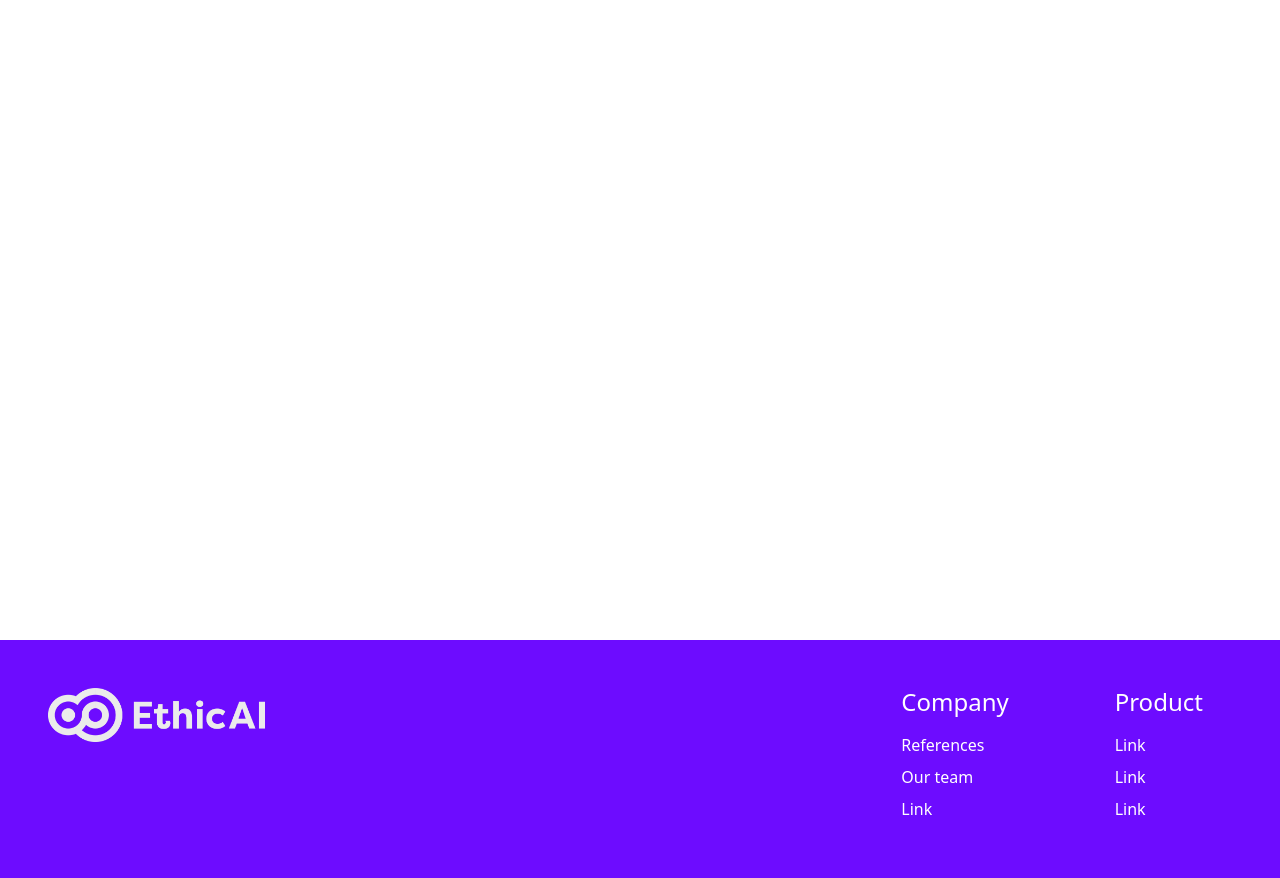
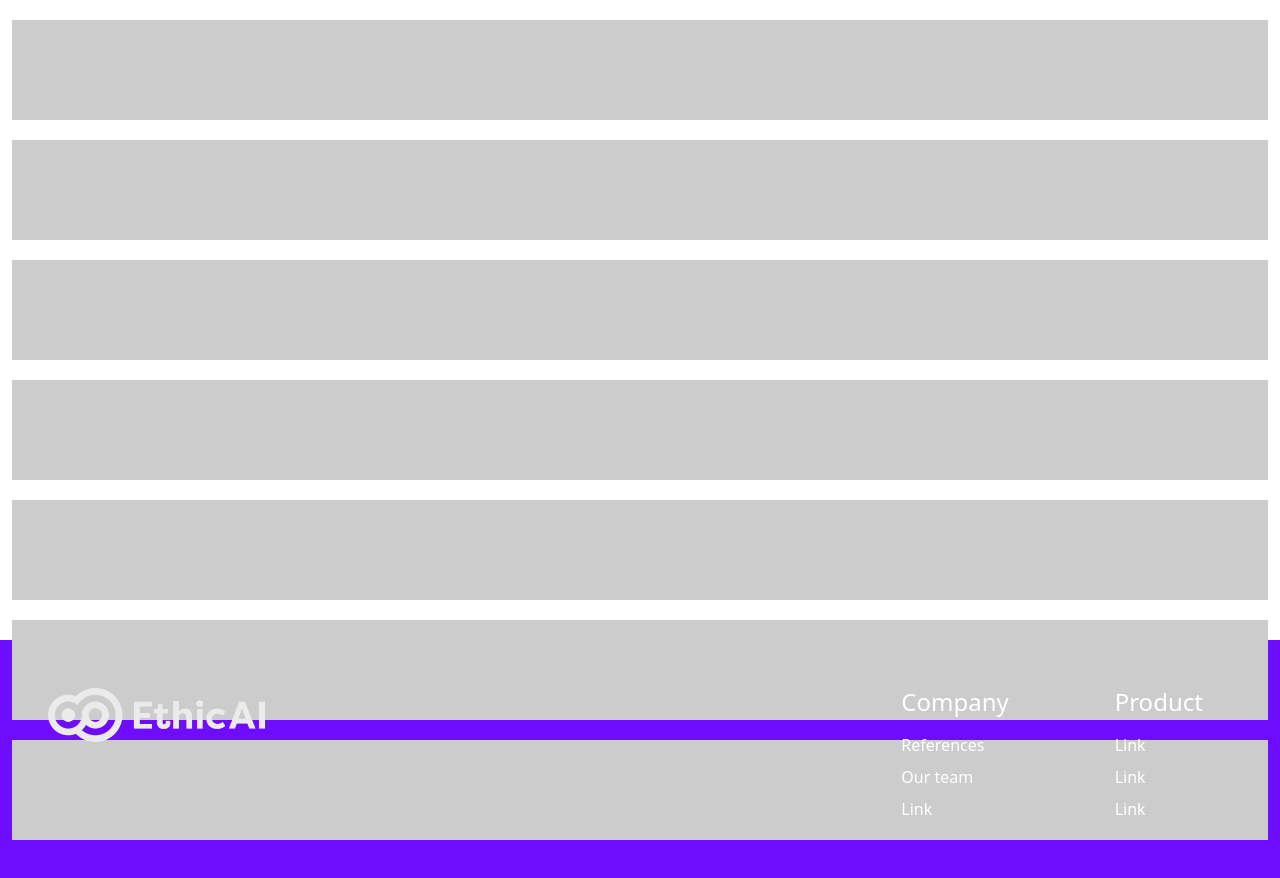
Before and after one commit to harslash/EthicAI, a Vue app in the folder project/ethicai-spa/: page /references in a window 1280 px wide. Shown: the part 260-1138 px from the top of the page. Built offline with nearby package versions, Linux system fonts and the light colour scheme.

Commit message:
edit references

```diff
--- a/project/ethicai-spa/src/components/pages/references-page.vue
+++ b/project/ethicai-spa/src/components/pages/references-page.vue
@@ -1,8 +1,32 @@
 <template>
     <nav-bar />
-    <div class="container-fluid page-container text-center ">
+    <div class="container-fluid page-container text-center">
         <div class="row h-25">
            <h1><u> References </u> </h1>
+        </div>
+        <div class="row">
+            <!-- Add seven full-width gray rectangles here -->
+            <div class="col-md-12">
+                <div class="gray-rectangle"></div>
+            </div>
+            <div class="col-md-12">
+                <div class="gray-rectangle"></div>
+            </div>
+            <div class="col-md-12">
+                <div class="gray-rectangle"></div>
+            </div>
+            <div class="col-md-12">
+                <div class="gray-rectangle"></div>
+            </div>
+            <div class="col-md-12">
+                <div class="gray-rectangle"></div>
+            </div>
+            <div class="col-md-12">
+                <div class="gray-rectangle"></div>
+            </div>
+            <div class="col-md-12">
+                <div class="gray-rectangle"></div>
+            </div>
         </div>
     </div>
     <page-footer />
@@ -36,5 +60,10 @@ export default defineComponent({
     height: 105vh;
     margin-top: 60px;
 }
+.gray-rectangle {
+    background-color: #ccc; /* Gray color for the rectangle */
+    height: 100px; /* Adjust the height as needed */
+    margin: 10px 0; /* Add vertical margin for spacing between rectangles */
+}
 /* Your component-specific styles go here */
 </style>
```
